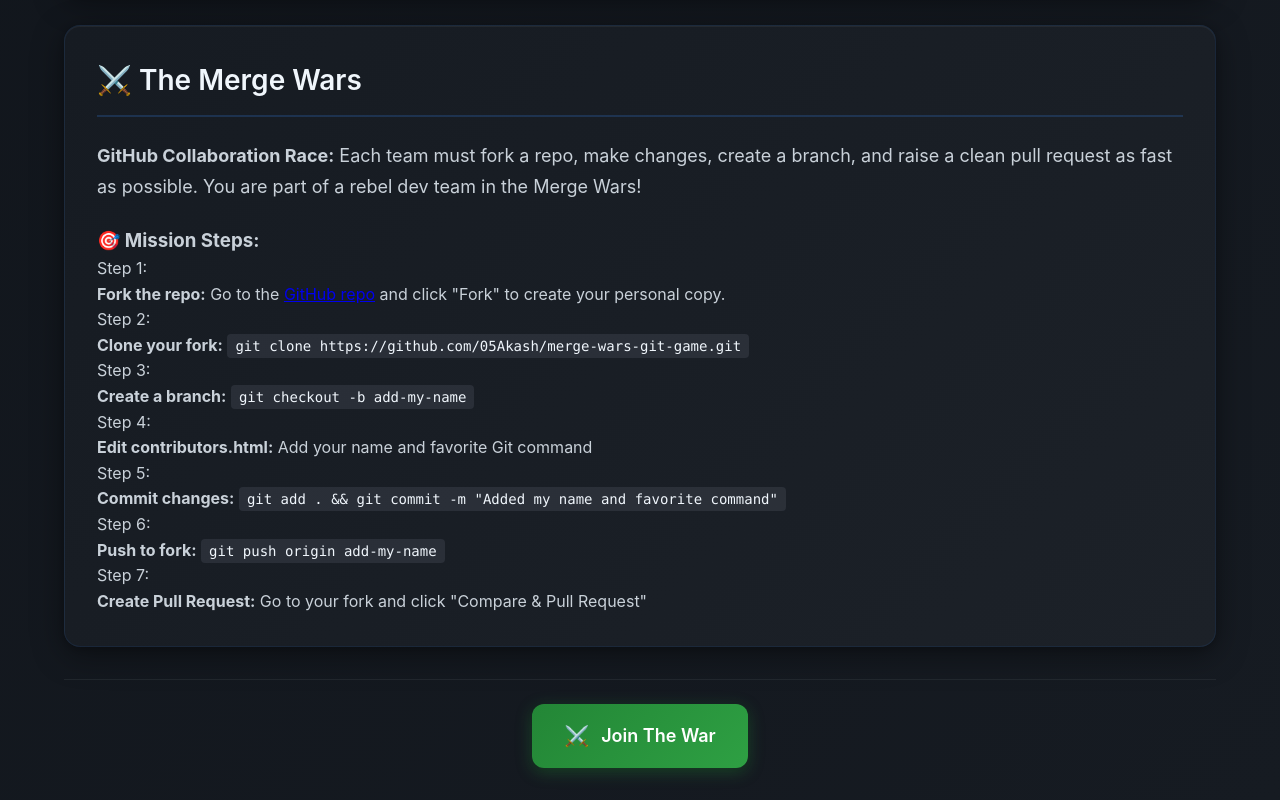
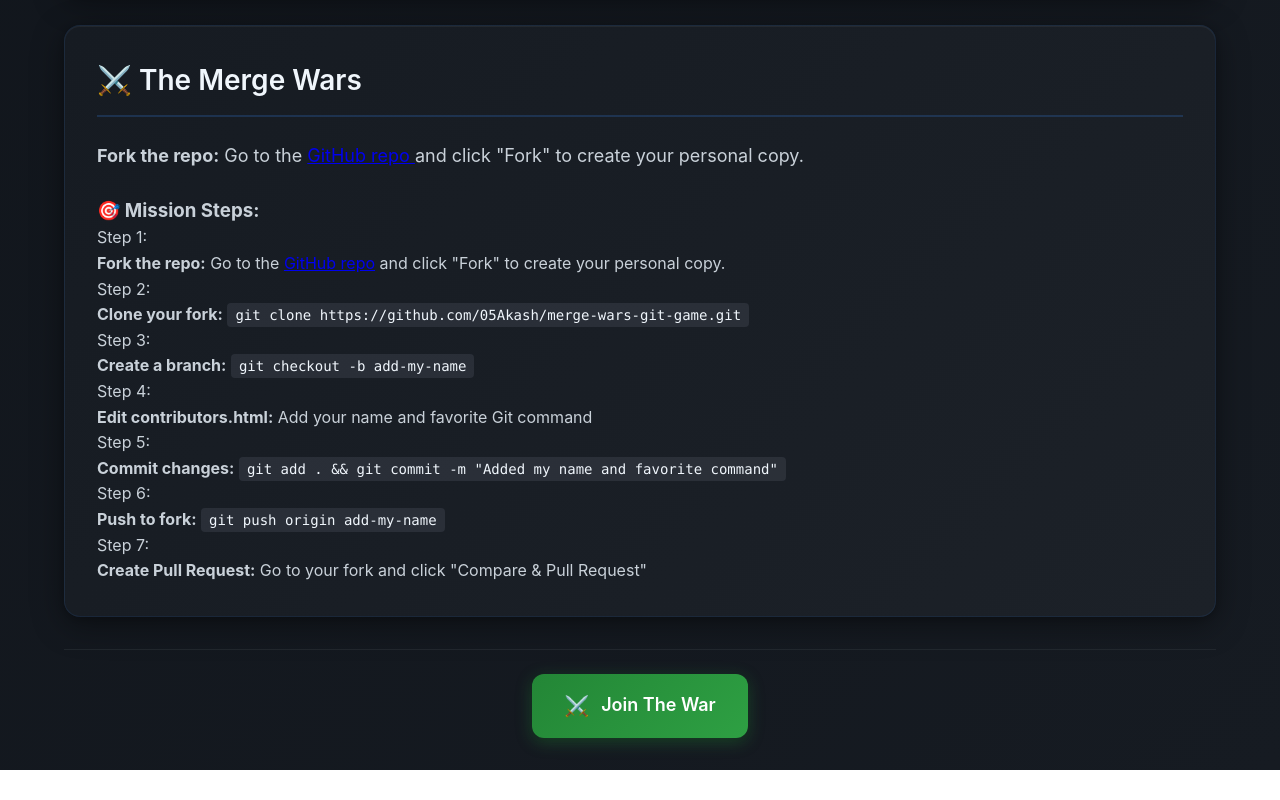
Before and after one commit to Akash-dev03/git-notes, a plain HTML site: page index.html in a window 1280 px wide. Shown: the part 2356-3156 px from the top of the page. After the commit the page ends 3126 px from the top, so only its background shows below. Drawn offline with Linux system fonts and the light colour scheme.

Commit message:
Update index.html

```diff
--- a/index.html
+++ b/index.html
@@ -54,7 +54,11 @@
       <div class="card">
         <h2>⚔️ The Merge Wars</h2>
         <p class="treasure-description">
-          <strong>GitHub Collaboration Race:</strong> Each team must fork a repo, make changes, create a branch, and raise a clean pull request as fast as possible. You are part of a rebel dev team in the Merge Wars!
+          <strong>Fork the repo:</strong> Go to the
+          <a href="https://github.com/05Akash/merge-wars-git-game.git" target="_blank" class="plain-link">
+            GitHub repo
+          </a>
+          and click "Fork" to create your personal copy.
         </p>
 
         <div class="merge-wars-steps">
```
